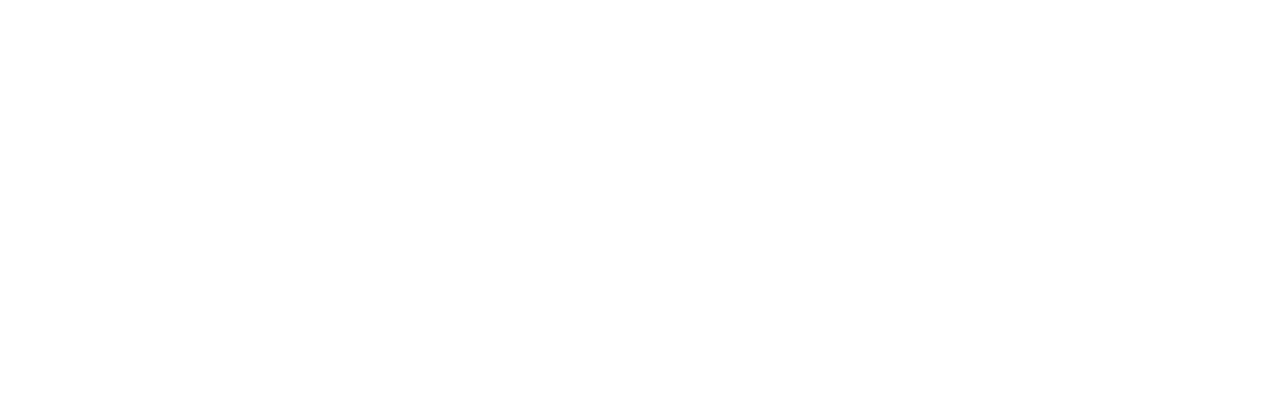
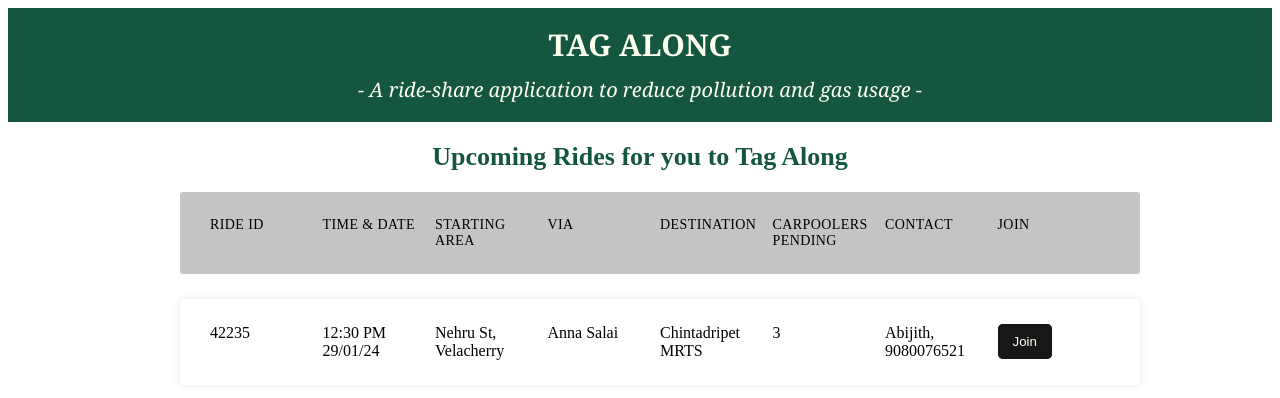
Before and after one commit to AngelineReetuA/carpoolingDApp, a React (Vite) app: page /profile/1/ride-page in a window 1280 px wide. Before the commit this address had no page. Shown: the top 398 px of the page. Built offline with nearby package versions, Linux system fonts and the light colour scheme.

Commit message:
Finished regsitration routing to the appropriate page

```diff
--- a/src/App.jsx
+++ b/src/App.jsx
@@ -7,6 +7,7 @@ import {
 
 import { HomePage } from "./pages/HomePage";
 import { Profile } from "./pages/Profile";
+import {RidePage} from "./pages/RidePage";
 
 function App() {
   return (
@@ -16,6 +17,7 @@ function App() {
         <Routes>
           <Route exact path="/" element={<HomePage/>} />
           <Route path="/profile/:account" element={<Profile/>} />
+          <Route path="/profile/:account/ride-page" element={<RidePage/>}/>
         </Routes>
       </Router>
     </div>
--- a/src/components/Connection.jsx
+++ b/src/components/Connection.jsx
@@ -8,24 +8,30 @@ import { CarLoader } from "./Loader";
 export function Connection() {
   const [isConnected, setIsConnected] = useState(false);
   const [noProviders, setNoProviders] = useState();
+
   const [account, setAccount] = useState("");
   const navigate = useNavigate();
-  const navigateToProfile = (account) => {
+  const [alreadyExists, setAlreadyExists] = useState(false);
+
+  const navigateToProfile = async (account) => {
     console.log("account " + account);
-    setTimeout(() => navigate(`/profile/${account}`), 2000);
+    try {
+      const resp = await fetch("http://localhost:4000/checkUser", {
+        method: "POST",
+        headers: {
+          "Content-Type": "application/json"
+        },
+        body: JSON.stringify({account}),
+      });
+      if (resp.ok) {
+        navigate(`/profile/${account}/ride-page`);
+      } else {
+        setTimeout(() => navigate(`/profile/${account}`), 2000);
+      }
+    } catch (ERR) {
+      console.log(ERR);
+    }
   };
-  // useEffect(() => {
-  //   if (window.ethereum) {
-  //     ethereum.request({ method: "eth_accounts" }).then((accounts) => {
-  //       if (accounts.length > 0) {
-  //         const account = accounts[0];
-  //         setAccount(account);
-  //         setIsConnected(true);
-  //         navigateToProfile(account)
-  //       }
-  //     });
-  //   }
-  // }, []);
 
   const detectCurrentProvider = () => {
     let provider;
@@ -48,10 +54,10 @@ export function Connection() {
         const web3 = new Web3(currentProvider);
         const userAcc = await web3.eth.getAccounts();
         const account = userAcc[0];
+        await navigateToProfile(account);
         setAccount(account);
         setIsConnected(true);
         setNoProviders(false);
-        navigateToProfile(account);
       } else {
         setNoProviders(true);
       }
@@ -99,7 +105,8 @@ export function Connection() {
             <br />
           </>
         )}
-        <br/><br/>
+        <br />
+        <br />
         {noProviders && (
           <>
             <center>
--- a/src/components/RideTable.jsx
+++ b/src/components/RideTable.jsx
@@ -6,19 +6,23 @@ export function RideTable() {
       <h2 className="rideTableHeading">Upcoming Rides for you to Tag Along</h2>
       <ul className="responsive-table">
         <li className="table-header">
-          <div className="col col-1">Ride Id</div>
-          <div className="col col-2">Starting from</div>
+          <div className="col col-3">Ride Id</div>
+          <div className="col col-3">Time & Date</div>
+          <div className="col col-3">Starting Area</div>
           <div className="col col-3">Via</div>
           <div className="col col-3">Destination</div>
-          <div className="col col-2">Carpoolers pending</div>
+          <div className="col col-3">Carpoolers pending</div>
           <div className="col col-3">Contact</div>
-          <div className="col col-1">Join</div>
+          <div className="col col-3">Join</div>
         </li>
         <li className="table-row">
-          <div className="col col-1">
+          <div className="col col-3">
             42235
           </div>
-          <div className="col col-2">
+          <div className="col col-3">
+            12:30 PM 29/01/24
+          </div>
+          <div className="col col-3">
             Nehru St, Velacherry
           </div>
           <div className="col col-3">
@@ -27,13 +31,13 @@ export function RideTable() {
           <div className="col col-3">
             Chintadripet MRTS
           </div>
-          <div className="col col-2">
+          <div className="col col-3">
             3
           </div>
           <div className="col col-3">
             Abijith, 9080076521
           </div>
-          <div className="col col-1">
+          <div className="col col-3">
             <button className="button">Join</button>
           </div>
         </li>
--- a/src/pages/Profile.jsx
+++ b/src/pages/Profile.jsx
@@ -11,7 +11,7 @@ export function Profile() {
     console.log(account);
   return (
     <>
-        <Header/><br/>
+        <Header/>
         <Registration/>
     </>
   )
--- /dev/null
+++ b/src/pages/RidePage.jsx
@@ -0,0 +1,12 @@
+import React from "react";
+import { RideTable } from "../components/RideTable";
+import { Header } from "../components/Header";
+
+export function RidePage() {
+  return (
+    <>
+      <Header />
+      <RideTable />
+    </>
+  );
+}
--- a/src/styles/App.css
+++ b/src/styles/App.css
@@ -1,14 +1,14 @@
-.header{
+.header {
   font-family: Georgia, serif;
   text-align: center;
   padding: 16px;
   font-size: 30px;
   font-weight: bolder;
   background-color: rgb(20, 86, 64);
-  color:ivory
+  color: ivory;
 }
-.subHeading{
-  font-size:20px;
+.subHeading {
+  font-size: 20px;
   font-weight: 500;
   font-style: italic;
 }
@@ -25,32 +25,54 @@
 
 @keyframes moveCar {
   0% {
-    transform: translateX(0);
-  }
-  50% {
-    transform: translateX(50%);
+    transform: translateX(-100%);
   }
   100% {
-    transform: translateX(0);
+    transform: translateX(100%);
   }
 }
 .button {
-  background-color:rgb(20, 86, 64);
+  display: flex;
+  justify-content: center;
+  align-items: center;
+  padding: 10px 15px;
+  gap: 15px;
+  background-color: #181717;
+  outline: 3px #181717 solid;
+  outline-offset: -3px;
+  border-radius: 5px;
   border: none;
+  cursor: pointer;
+  transition: 400ms;
   color: ivory;
-  padding: 15px 20px;
-  text-align: center;
-  text-decoration: none;
-  display: inline-block;
-  font-size: 16px;
-  border-radius:4px;
+}
+
+.button.text {
+  color: ivory;
+  font-weight: 700;
+  font-size: 1em;
+  transition: 400ms;
+}
+
+.button svg path {
+  transition: 400ms;
 }
 
 .button:hover {
-  box-shadow: 0 12px 16px 0 rgba(0,0,0,0.24),0 17px 50px 0 rgba(0,0,0,0.19);
+  background-color: transparent;
+  color:#181717;
 }
 
-input[type=text], select {
+.button:hover .text {
+  color: #181717;
+}
+
+.button:hover svg path {
+  fill: #181717;
+}
+
+input[type="text"],
+select {
   width: 35%;
   padding: 12px 20px;
   display: inline-block;
@@ -58,3 +80,77 @@ input[type=text], select {
   border-radius: 4px;
   box-sizing: border-box;
 }
+.spaceEvenlyButtons {
+  justify-content: space-evenly;
+  display: flex;
+}
+.container {
+  max-width: 1000px;
+  margin-left: auto;
+  margin-right: auto;
+  padding-left: 10px;
+  padding-right: 10px;
+}
+
+h2 {
+  font-size: 26px;
+  margin: 20px 0;
+  text-align: center;
+  small {
+    font-size: 0.5em;
+  }
+}
+
+.responsive-table {
+  li {
+    border-radius: 3px;
+    padding: 25px 30px;
+    display: flex;
+    justify-content: space-between;
+    margin-bottom: 25px;
+  }
+  .table-header {
+    background-color:rgb(196, 196, 196);
+    font-size: 14px;
+    text-transform: uppercase;
+    letter-spacing: 0.03em;
+  }
+  .table-row {
+    background-color: #ffffff;
+    box-shadow: 0px 0px 9px 0px rgba(0, 0, 0, 0.1);
+  }
+  .col-3 {
+    flex-basis: 25%;
+  }
+
+  @media all and (max-width: 767px) {
+    .table-header {
+      display: none;
+    }
+    li {
+      display: block;
+    }
+    .col {
+      flex-basis: 100%;
+    }
+    .col {
+      display: flex;
+      padding: 10px 0;
+      &:before {
+        color: #6c7a89;
+        padding-right: 10px;
+        content: attr(data-label);
+        flex-basis: 50%;
+        text-align: right;
+      }
+    }
+  }
+}
+.rideTableHeading{
+  color: rgb(20, 86, 64);;
+}
+.errorMessage{
+  color: rgb(152, 22, 22);
+  font-size: 15px;
+  font-weight: bold;
+}
--- a/src/styles/Forms.css
+++ b/src/styles/Forms.css
@@ -1,5 +1,6 @@
-input[type=text], select {
-    width: 50%;
+input[type="text"],
+select {
+  width: 500px;
   padding: 12px 20px;
   margin: 8px 0;
   display: inline-block;
@@ -8,9 +9,9 @@ input[type=text], select {
   box-sizing: border-box;
 }
 
-  input[type=submit] {
-    width: 50%;
-    background-color:  rgb(20, 86, 64);
+input[type="submit"] {
+  width: 500px;
+  background-color: rgb(20, 86, 64);
   color: white;
   padding: 14px 20px;
   margin: 8px 0;
@@ -19,21 +20,22 @@ input[type=text], select {
   cursor: pointer;
 }
 
-  input[type=submit]:hover {
-    background-color:rgb(8, 38, 28);
+input[type="submit"]:hover {
+  background-color: rgb(8, 38, 28);
 }
 
 .form {
-    padding: 20px;
+  padding: 10px;
 }
 .alert-box {
+  width: 500px;
   position: relative;
   padding: 15px;
   margin: 15px 0;
   border: 1px solid #ddd;
   border-radius: 4px;
   background-color: #9fd0aa;
-    color:rgb(20, 86, 64);
+  color: rgb(20, 86, 64);
 }
 
 .close-btn {
@@ -43,5 +45,8 @@ input[type=text], select {
   cursor: pointer;
   font-size: 20px;
   font-weight: bold;
-    color:rgb(20, 86, 64);
+  color: rgb(20, 86, 64);
 }
+table {
+  width: 700px;
+}
```
Also changed, not shown: src/components/Registration.jsx (+93 -44 lines). Lines whose indentation alone changed are shown as unchanged.
